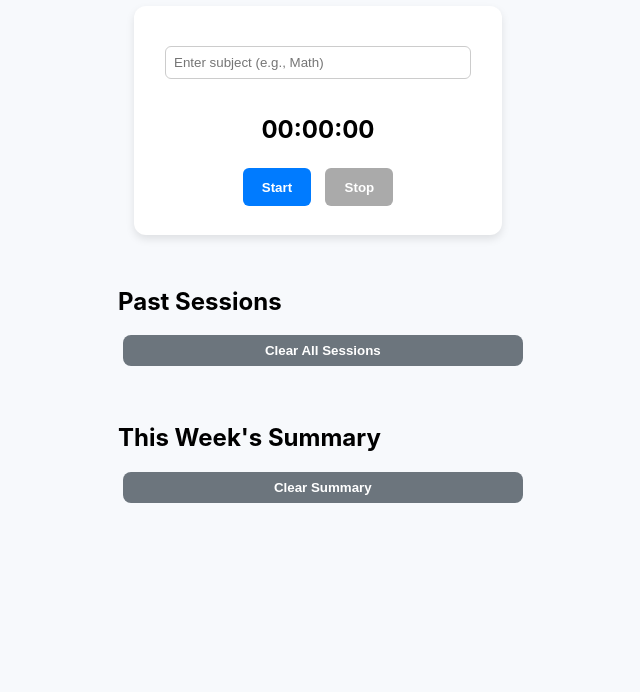
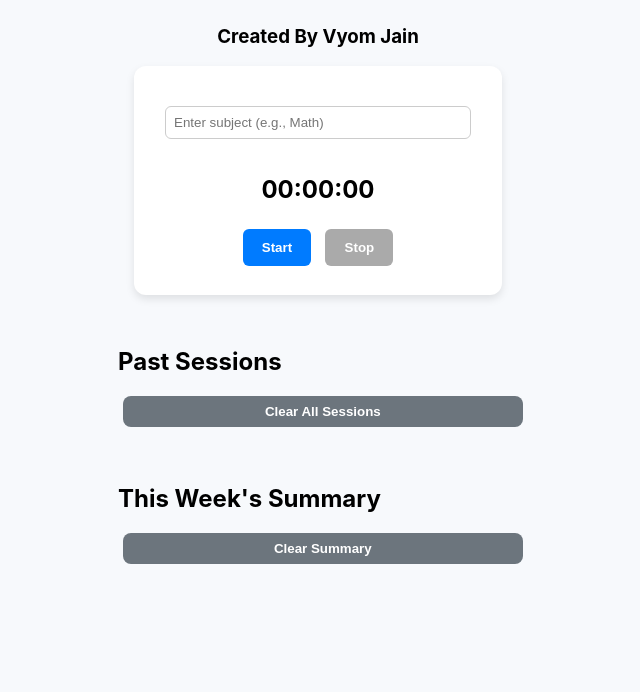
Before and after one commit to vyom23450/study-timer, a plain HTML site: page index.html in a window 1280 px wide. Shown: the part 108-800 px from the top of the page, without its empty margins (322-962 px from the left). Drawn offline with Linux system fonts and the light colour scheme.

Commit message:
Add creator name to the study session timer

```diff
--- a/index.html
+++ b/index.html
@@ -99,6 +99,7 @@
 </head>
 <body>
   <h1>Study Session Timer</h1>
+  <h3>Created By Vyom Jain</h3>
 
   <div class="timer-container">
     <input type="text" id="subject" placeholder="Enter subject (e.g., Math)" />
```
